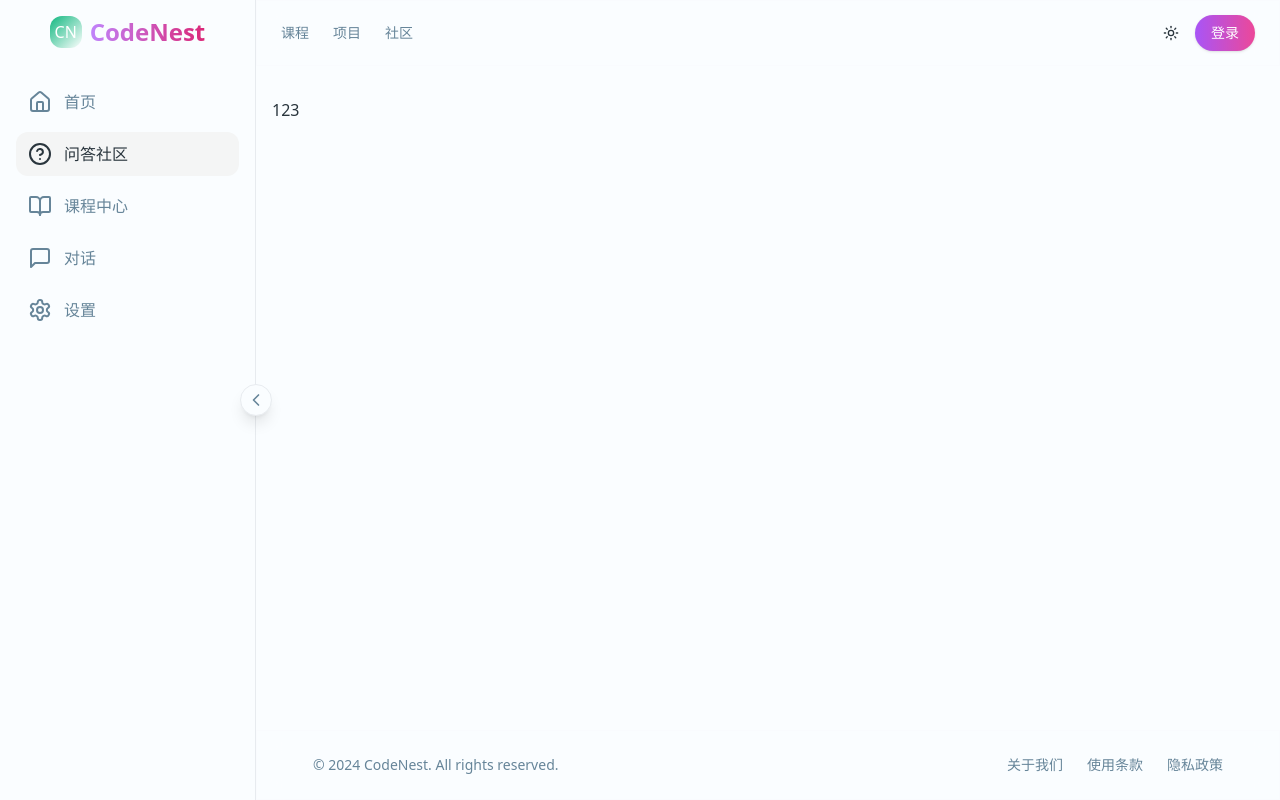
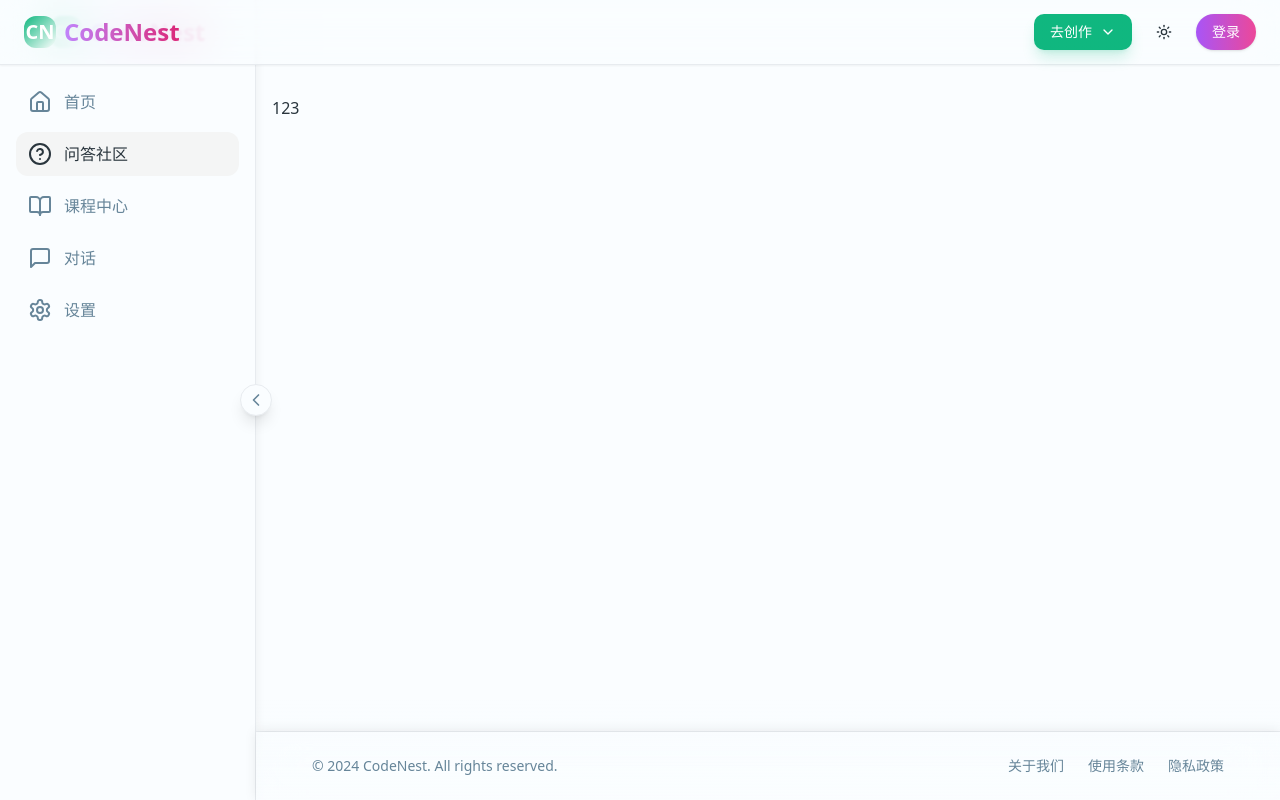
Before and after one commit to xiumubai/codenest-web, a Next.js app: page /community in a window 1280 px wide. Built offline with nearby package versions, Linux system fonts and the light colour scheme.

Commit message:
style: change header footer style

```diff
--- a/src/app/page.tsx
+++ b/src/app/page.tsx
@@ -2,10 +2,9 @@
 import { useState, useEffect } from "react";
 import { motion } from "framer-motion";
 import dynamic from "next/dynamic";
-import { Search, PenLine } from "lucide-react";
+import { Search } from "lucide-react";
 import { QueryClient, QueryClientProvider } from "@tanstack/react-query";
 import SearchDialog from "@/components/search/SearchDialog";
-import Link from "next/link";
 
 const queryClient = new QueryClient({
   defaultOptions: {
@@ -61,13 +60,6 @@ export default function Home() {
           </p>
 
           <div className="flex gap-4 mt-8">
-            <Link
-              href="/article/new"
-              className="px-8 py-3 rounded-full bg-gradient-to-r from-purple-500 to-pink-500 hover:opacity-90 transition flex items-center gap-2"
-            >
-              <PenLine className="w-4 h-4" />
-              发布文章
-            </Link>
             <button
               onClick={() => setIsSearchOpen(true)}
               className="px-8 py-3 rounded-full border border-border hover:bg-accent hover:text-accent-foreground transition flex items-center gap-2"
--- a/src/components/layout/Footer.tsx
+++ b/src/components/layout/Footer.tsx
@@ -1,6 +1,8 @@
 export default function Footer() {
   return (
-    <footer className="glass border-t py-6 px-6">
+    <footer className="relative border-t bg-background/50 backdrop-blur-xl">
+      <div className="absolute inset-0 -top-8 bg-gradient-to-b from-transparent to-background/50" />
+      <div className="relative py-6 px-6 shadow-[0_-1px_12px_rgba(0,0,0,0.08)]">
         <div className="container max-w-6xl mx-auto flex items-center justify-between">
           <div className="text-sm text-muted-foreground">
             © 2024 CodeNest. All rights reserved.
@@ -26,6 +28,7 @@ export default function Footer() {
             </a>
           </div>
         </div>
+      </div>
     </footer>
   );
 }
--- a/src/components/layout/Header.tsx
+++ b/src/components/layout/Header.tsx
@@ -5,6 +5,9 @@ import { useState } from "react";
 import LoginDialog from "../auth/LoginDialog";
 import UserAvatar from "../auth/UserAvatar";
 import { ThemeToggle } from "../theme/ThemeToggle";
+import { Button } from "../ui/button";
+import { DropdownMenu, DropdownMenuContent, DropdownMenuItem, DropdownMenuTrigger } from "../ui/dropdown-menu";
+import { PenLine, MessageCircle, ChevronDown } from "lucide-react";
 
 export default function Header() {
   const [user, setUser] = useState<any>(null);
@@ -18,37 +21,65 @@ export default function Header() {
   };
 
   return (
+    <div className="fixed top-0 left-0 right-0 z-40">
+      <div className="absolute inset-0 bg-gradient-to-b from-background/50 to-background/0 backdrop-blur-[1px]" />
       <motion.header
         initial={{ y: -20, opacity: 0 }}
         animate={{ y: 0, opacity: 1 }}
-      className="sticky top-0 z-40 glass"
+        className="relative border-b bg-background/50 backdrop-blur-xl shadow-sm"
       >
         <div className="flex h-16 items-center px-6">
-        <nav className="flex items-center gap-6">
-          <Link
-            href="/courses"
-            className="text-sm font-medium text-muted-foreground hover:text-foreground transition-colors relative group"
+          <Link href="/" className="flex items-center gap-2 font-bold text-xl mr-8">
+            <motion.div
+              className="w-8 h-8 rounded-lg bg-gradient-to-br from-primary to-primary-foreground flex items-center justify-center text-white"
+              whileHover={{ scale: 1.05 }}
+              whileTap={{ scale: 0.95 }}
             >
-            课程
-            <span className="absolute -bottom-1 left-0 w-0 h-0.5 bg-primary transition-all group-hover:w-full" />
+              CN
+            </motion.div>
+            <span className={`text-2xl font-bold bg-gradient-to-r from-purple-400 to-pink-600 text-transparent bg-clip-text whitespace-nowrap transition-all duration-300`}>
+              CodeNest
+            </span>
           </Link>
-          <Link
-            href="/projects"
-            className="text-sm font-medium text-muted-foreground hover:text-foreground transition-colors relative group"
+
+          <div className="ml-auto flex items-center gap-4">
+            <DropdownMenu>
+              <DropdownMenuTrigger asChild>
+                <Button
+                  className="bg-gradient-to-r from-primary/90 to-primary shadow-lg shadow-primary/20 hover:shadow-primary/30 hover:from-primary hover:to-primary/90 transition-all duration-300 gap-2"
                 >
-            项目
-            <span className="absolute -bottom-1 left-0 w-0 h-0.5 bg-primary transition-all group-hover:w-full" />
+                  去创作
+                  <ChevronDown className="w-4 h-4" />
+                </Button>
+              </DropdownMenuTrigger>
+              <DropdownMenuContent
+                align="end"
+                className="w-56 p-2 bg-background/80 backdrop-blur-xl border border-border/50 shadow-lg"
+              >
+                <Link href="/article/new">
+                  <DropdownMenuItem className="flex items-center gap-3 px-4 py-3 cursor-pointer rounded-lg hover:bg-primary/10 hover:text-primary transition-colors group">
+                    <div className="p-2 rounded-md bg-primary/10 group-hover:bg-primary/20 transition-colors">
+                      <PenLine className="w-4 h-4 text-primary" />
+                    </div>
+                    <div className="flex flex-col gap-0.5">
+                      <span className="font-medium">写文章</span>
+                      <span className="text-xs text-muted-foreground">分享你的技术见解</span>
+                    </div>
+                  </DropdownMenuItem>
                 </Link>
-          <Link
-            href="/community"
-            className="text-sm font-medium text-muted-foreground hover:text-foreground transition-colors relative group"
-          >
-            社区
-            <span className="absolute -bottom-1 left-0 w-0 h-0.5 bg-primary transition-all group-hover:w-full" />
+                <Link href="/community/ask">
+                  <DropdownMenuItem className="flex items-center gap-3 px-4 py-3 cursor-pointer rounded-lg hover:bg-primary/10 hover:text-primary transition-colors group mt-1">
+                    <div className="p-2 rounded-md bg-primary/10 group-hover:bg-primary/20 transition-colors">
+                      <MessageCircle className="w-4 h-4 text-primary" />
+                    </div>
+                    <div className="flex flex-col gap-0.5">
+                      <span className="font-medium">提问题</span>
+                      <span className="text-xs text-muted-foreground">寻求开发者的帮助</span>
+                    </div>
+                  </DropdownMenuItem>
                 </Link>
-        </nav>
-
-        <div className="ml-auto flex items-center gap-2">
+              </DropdownMenuContent>
+            </DropdownMenu>
             <ThemeToggle />
             {user ? (
               <UserAvatar user={user} onLogout={handleLogout} />
@@ -58,5 +89,6 @@ export default function Header() {
           </div>
         </div>
       </motion.header>
+    </div>
   );
 }
--- a/src/components/layout/Main.tsx
+++ b/src/components/layout/Main.tsx
@@ -10,7 +10,7 @@ export default function Main({ children }: MainProps) {
     <motion.main
       initial={{ opacity: 0 }}
       animate={{ opacity: 1 }}
-      className="flex-1 overflow-auto"
+      className="flex-1 overflow-auto pt-16"
       id="main"
     >
       <div className="w-full mx-auto px-4 py-8">
--- a/src/components/layout/Sidebar.tsx
+++ b/src/components/layout/Sidebar.tsx
@@ -59,7 +59,7 @@ export default function Sidebar() {
       <motion.aside
         initial={{ x: -20, opacity: 0 }}
         animate={{ x: 0, opacity: 1 }}
-        className={`${isCollapsed ? 'w-20' : 'w-64'} border-r border-border bg-background p-4 transition-all duration-300`}
+        className={`${isCollapsed ? 'w-20' : 'w-64'} border-r border-border bg-background p-4 transition-all duration-300 shadow-[1px_0_10px_0_rgba(0,0,0,0.05)]`}
       >
         <div className="mb-8">
           <Link href="/" className="flex items-center justify-center gap-2">
```
Lines whose indentation alone changed are shown as unchanged.
